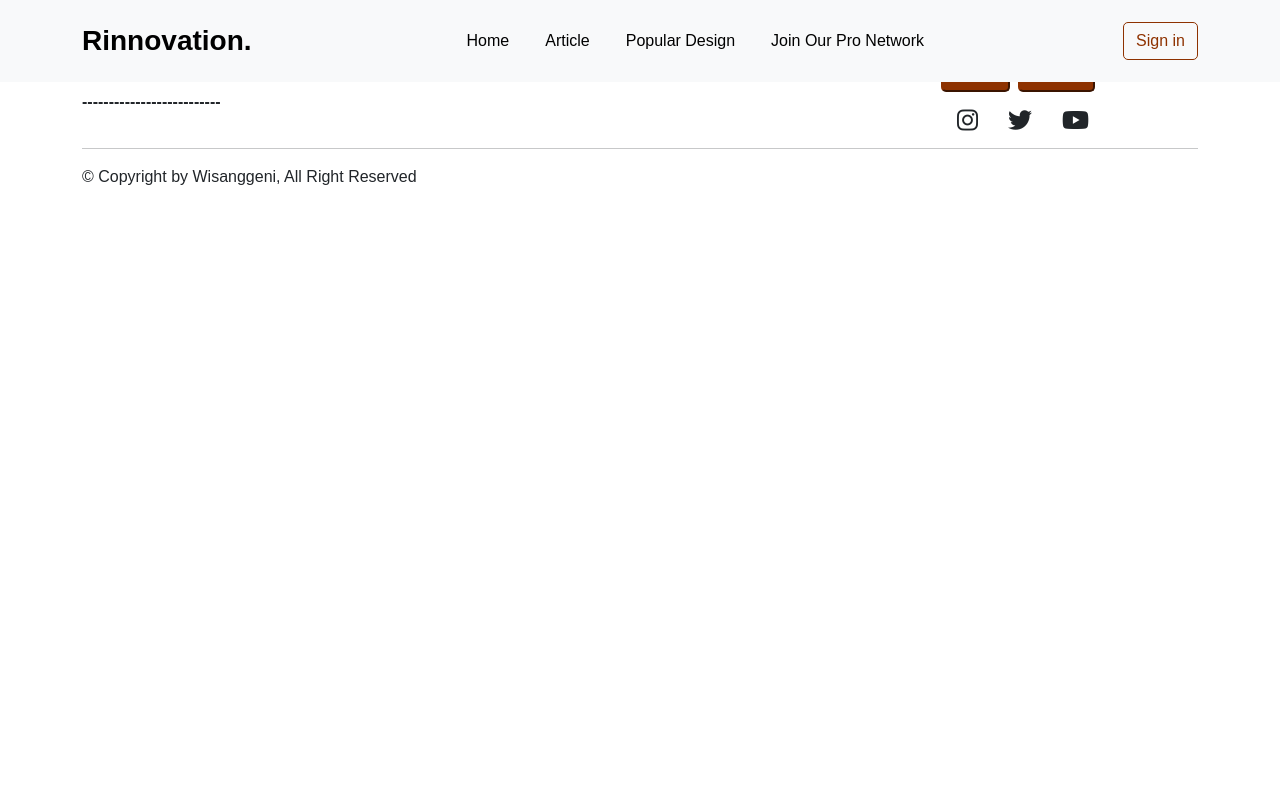
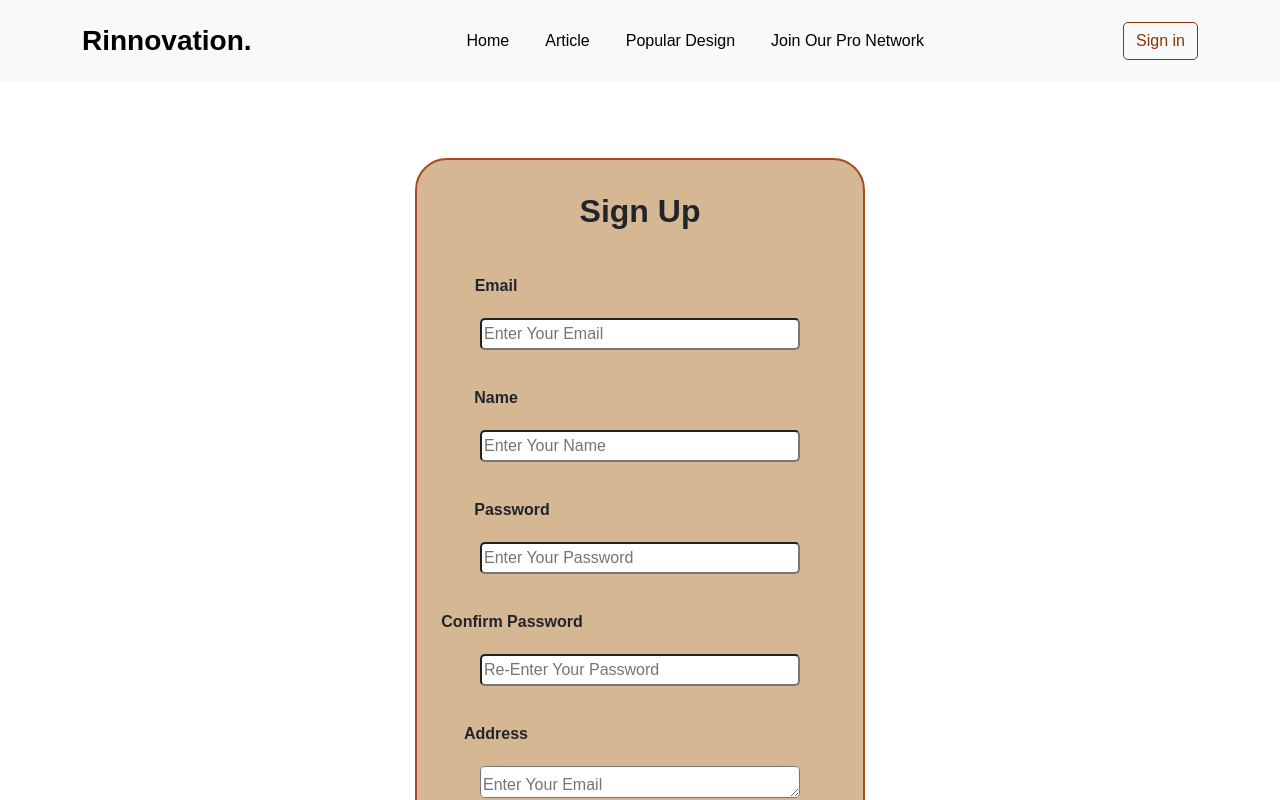
Before and after one commit to faizalfahri/Macro_Wisanggeni_Rinnovation, a React (Vite) app: page /register in a window 1280 px wide. Shown: the top 800 px of the page. Built offline with nearby package versions, Linux system fonts and the light colour scheme; a web font is replaced by a local one.

Commit message:
sign in sign up

```diff
--- a/src/App.jsx
+++ b/src/App.jsx
@@ -16,6 +16,7 @@ import ReadPro from "./pages/ReadPro";
 import ProNetwork from "./pages/pro/Landing/Landing"
 import LoginPage from "./pages/LoginPage"
 import RegisterPage from "./pages/RegisterPage"
+import SesudahLoginPage from "./pages/SesudahLoginPage"
 
 function App() {
   return (
@@ -35,6 +36,7 @@ function App() {
 
         <Route path="/login" Component={LoginPage} />
         <Route path="/register" Component={RegisterPage} />
+        <Route path="/sesudah-login" Component={SesudahLoginPage} />
       </Routes>
 
       <FooterComponent />
--- a/src/css/main.css
+++ b/src/css/main.css
@@ -309,13 +309,13 @@ header {
 
 /* Long Halaman */
 .more-article {
-    height: 240vh;
+    height: 260vh;
 }
 .more-design {
-    height: 180vh;
+    height: 190vh;
 }
 .more-pro {
-    height: 180vh;
+    height: 190vh;
 }
 .read-article {
     height: 240vh;
--- a/src/data/index.js
+++ b/src/data/index.js
@@ -33,7 +33,7 @@ export const navLinks = [
   },
   {
     id: 4,
-    path: "morepro",
+    path: "pro",
     text: "Join Our Pro Network",
   },
 ];
--- a/src/pages/HomePage.jsx
+++ b/src/pages/HomePage.jsx
@@ -107,7 +107,7 @@ const HomePage = () => {
           </Row>
           <Row>
           <Col className="text-center">
-              <button className="btn btn-success rounded-5 btn-lg mt-4" onClick={() => navigate("/design")}>More Design<i className="fa-solid fa-chevron-right ms-1"></i></button>
+              <button className="btn btn-success rounded-5 btn-lg mt-4" onClick={() => navigate("/moredesign")}>More Design<i className="fa-solid fa-chevron-right ms-1"></i></button>
             </Col>
           </Row>
         </Container>
--- a/src/pages/LoginPage.jsx
+++ b/src/pages/LoginPage.jsx
@@ -1,6 +1,8 @@
 import {Container, Row, Col} from "react-bootstrap";
 
 import { NavLink } from "react-router-dom";
+
+
 
 const LoginPage = () => {
   return (
@@ -18,13 +20,13 @@ const LoginPage = () => {
                             <form action="" className="login-form">
                                 <div className="login-box">
                                     <label for="email" className="login-label-email fw-bold">Email</label>
-                                    <input type="email" className="login-input" id="email" name="user-email" required placeholder="Enter Your Email" />
+                                    <input type="email" className="login-input" id="email" name="user-email" placeholder="Enter Your Email" />
                                 </div>
                                 <div class="login-box">
                                     <label for="password" className="login-label-password fw-bold">Password</label>
-                                    <input type="password" className="login-input" id="password" name="user-password" required placeholder="Enter Your Password" />
+                                    <input type="password" className="login-input" id="password" name="user-password" placeholder="Enter Your Password" />
                                 </div>
-                                <button className="login-button rounded-5 fw-bold">Sign in</button>
+                                <button className="login-button rounded-5 fw-bold" onClick={() => navigate("/sesudah-login")}>Sign in</button>
                                 <p className="pt-3">Don't Have an Account? <NavLink to="/register" className="login-signup">
                                      Sign up
                                 </NavLink>
--- a/src/pages/MorePro.jsx
+++ b/src/pages/MorePro.jsx
@@ -1,6 +1,9 @@
 import { readLink } from "../data/index";
 
+import { useNavigate } from "react-router-dom";
+
 const MorePro = () => {
+    let navigate = useNavigate();
     return (
         <div className="more-pro">
             <div className="container-fluid d-flex justify-content-center search-header">
@@ -16,7 +19,7 @@ const MorePro = () => {
             </div>
             <article className="container-fluid padding-solve">
                 <div className="button-end">
-                    <a href={readLink[2]}><button className="btn-back">Kembali</button></a>
+                    <a onClick={() => navigate("/")}><button className="btn-back">Kembali</button></a>
                 </div>
 
 
--- a/src/pages/RegisterPage.jsx
+++ b/src/pages/RegisterPage.jsx
@@ -1,6 +1,55 @@
+import {Container, Row, Col} from "react-bootstrap";
+
+import { NavLink, useNavigate } from "react-router-dom";
+
 const RegisterPage = () => {
+    let navigate = useNavigate();
   return (
-    <div>RegisterPage</div>
+    <div className="login-page">
+        <Container>
+            <Row>
+                <Col>
+                <section className="login-section" id="login">
+                    <div className="login-container grid">
+                        <div className="login-card rounded-5">
+                            <div className="login-description">
+                                <h2><b>Sign Up</b></h2>
+                            </div>
+
+                            <form action="" className="login-form">
+                                <div className="login-box">
+                                    <label for="email" className="login-label-email fw-bold">Email</label>
+                                    <input type="email" className="login-input" id="email" name="user-email" required placeholder="Enter Your Email" />
+                                </div>
+                                <div className="login-box">
+                                    <label for="email" className="login-label-email fw-bold">Name</label>
+                                    <input type="email" className="login-input" id="email" name="user-email" required placeholder="Enter Your Name" />
+                                </div>
+                                <div class="login-box">
+                                    <label for="password" className="login-label-password fw-bold">Password</label>
+                                    <input type="password" className="login-input" id="password" name="user-password" required placeholder="Enter Your Password" />
+                                </div>
+                                <div class="login-box">
+                                    <label for="password" className="login-label-password fw-bold">Confirm Password</label>
+                                    <input type="password" className="login-input" id="password" name="user-password" required placeholder="Re-Enter Your Password" />
+                                </div>
+                                <div className="login-box">
+                                    <label for="email" className="login-label-email fw-bold">Address</label>
+                                    <textarea type="email" className="login-input" id="email" name="user-email" required placeholder="Enter Your Email" />
+                                </div>
+                                <button className="login-button rounded-5 fw-bold" onClick={() => navigate("/login")}>Sign Up</button>
+                                <p className="pt-3">Already have an account? <NavLink to="/login" className="login-signup">
+                                     Sign up
+                                </NavLink>
+                                </p>
+                            </form>
+                        </div>
+                    </div>
+                </section>
+                </Col>
+            </Row>
+        </Container>
+    </div>
   )
 }
 
--- /dev/null
+++ b/src/pages/SesudahLoginPage.jsx
@@ -0,0 +1,7 @@
+const SesudahLoginPage = () => {
+  return (
+    <div>SesudahLoginPage</div>
+  )
+}
+
+export default SesudahLoginPage
```
Also changed, not shown: src/pages/MoreDesign.jsx (+16 -13 lines).
